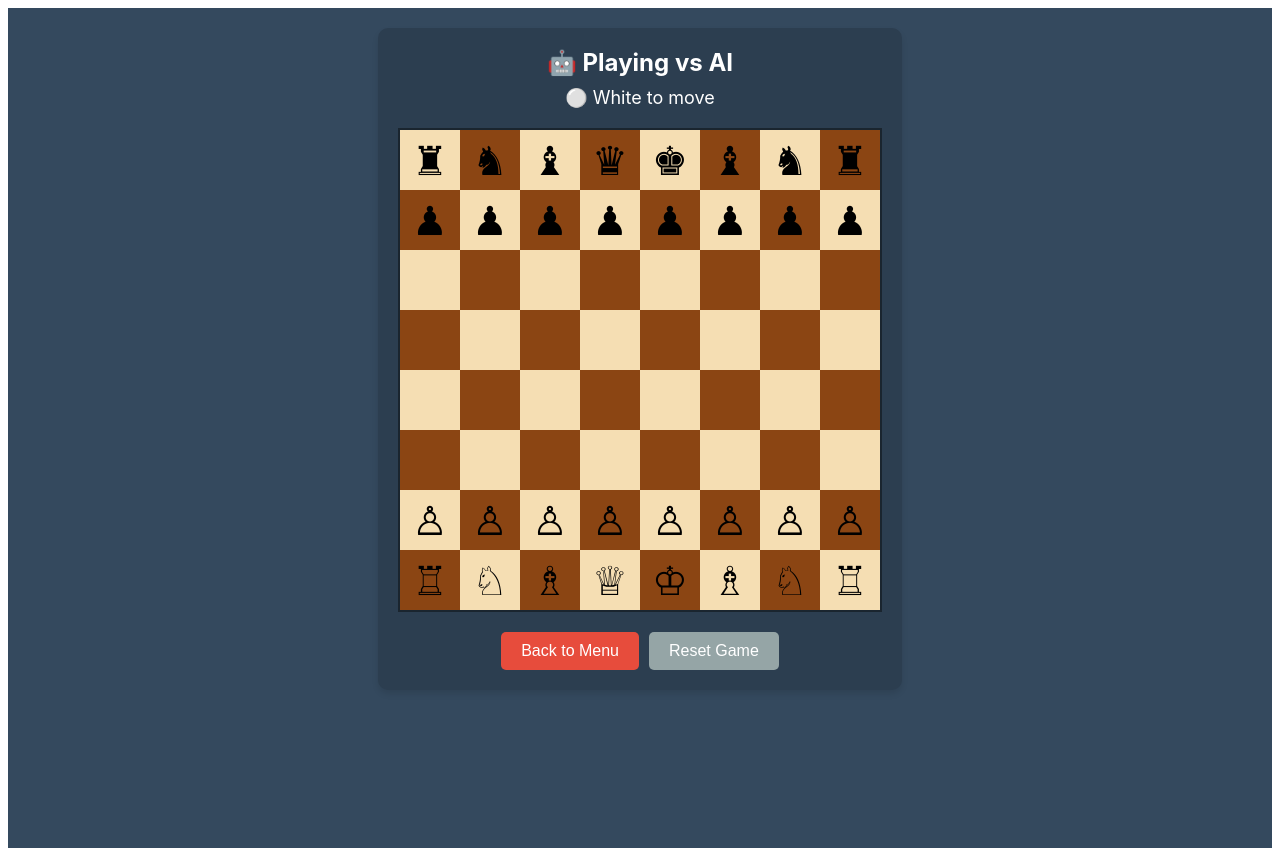
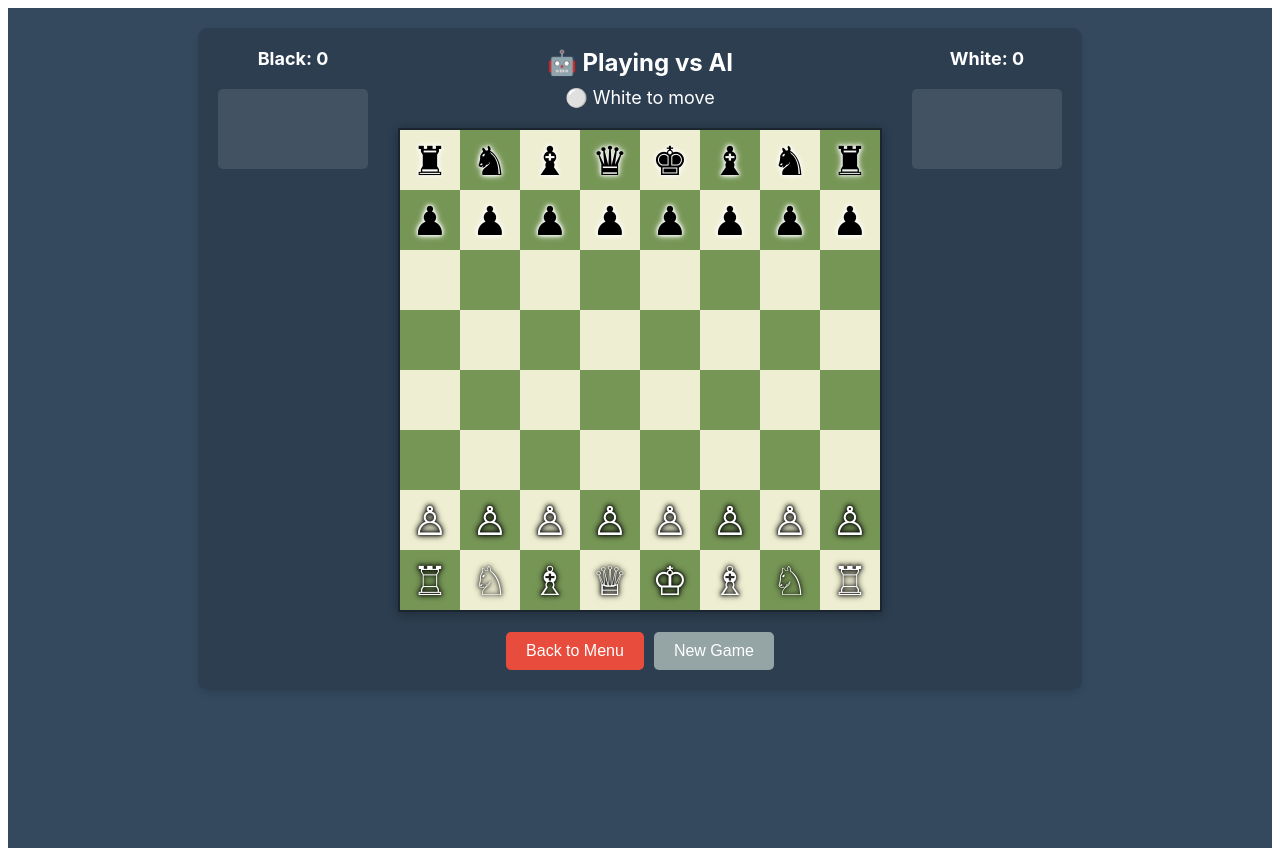
Before and after one commit to 4sourabhshukla/telegram-chess, a React (Vite) app: page / in a window 1280 px wide. Both pictures are taken after a click on the button "🤖 Play vs AI". Built offline with nearby package versions, Linux system fonts and the light colour scheme.

Commit message:
Fixed bugs

```diff
--- a/src/App.tsx
+++ b/src/App.tsx
@@ -5,6 +5,7 @@ type PieceType = 'p' | 'n' | 'b' | 'r' | 'q' | 'k';
 type PieceColor = 'w' | 'b';
 type Piece = { type: PieceType; color: PieceColor } | null;
 type Square = { row: number; col: number };
+type Move = { from: Square; to: Square; score?: number };
 
 // Initial board setup
 const createInitialBoard = (): Piece[][] => [
@@ -30,6 +31,11 @@ const pieceSymbols: Record<string, string> = {
   'bp': '♟', 'bn': '♞', 'bb': '♝', 'br': '♜', 'bq': '♛', 'bk': '♚'
 };
 
+// Piece values for AI
+const pieceValues: Record<PieceType, number> = {
+  'p': 1, 'n': 3, 'b': 3, 'r': 5, 'q': 9, 'k': 100
+};
+
 const ChessGame: React.FC = () => {
   const [board, setBoard] = useState<Piece[][]>(createInitialBoard());
   const [selectedSquare, setSelectedSquare] = useState<Square | null>(null);
@@ -37,6 +43,13 @@ const ChessGame: React.FC = () => {
   const [currentTurn, setCurrentTurn] = useState<PieceColor>('w');
   const [gameMode, setGameMode] = useState<'menu' | 'ai' | 'friend'>('menu');
   const [moveHistory, setMoveHistory] = useState<string[]>([]);
+  const [isInCheck, setIsInCheck] = useState(false);
+  const [gameOver, setGameOver] = useState<{ winner: PieceColor | 'draw'; reason: string } | null>(null);
+  const [capturedPieces, setCapturedPieces] = useState<{ white: Piece[], black: Piece[] }>({
+    white: [],
+    black: []
+  });
+  const [score, setScore] = useState<{ white: number, black: number }>({ white: 0, black: 0 });
 
   // Get piece symbol
   const getPieceSymbol = (piece: Piece): string => {
@@ -44,29 +57,60 @@ const ChessGame: React.FC = () => {
     return pieceSymbols[`${piece.color}${piece.type}`] || '';
   };
 
-  // Check if path is clear (for rook, bishop, queen)
-  const isPathClear = (from: Square, to: Square, board: Piece[][]): boolean => {
-    const rowDiff = to.row - from.row;
-    const colDiff = to.col - from.col;
-    const rowStep = rowDiff === 0 ? 0 : rowDiff / Math.abs(rowDiff);
-    const colStep = colDiff === 0 ? 0 : colDiff / Math.abs(colDiff);
-
-    let currentRow = from.row + rowStep;
-    let currentCol = from.col + colStep;
-
-    while (currentRow !== to.row || currentCol !== to.col) {
-      if (board[currentRow][currentCol] !== null) {
-        return false;
+  // Find king position
+  const findKing = (board: Piece[][], color: PieceColor): Square | null => {
+    for (let row = 0; row < 8; row++) {
+      for (let col = 0; col < 8; col++) {
+        const piece = board[row][col];
+        if (piece && piece.type === 'k' && piece.color === color) {
+          return { row, col };
         }
-      currentRow += rowStep;
-      currentCol += colStep;
       }
-
-    return true;
+    }
+    return null;
   };
 
-  // Get all valid moves for a piece
-  const getValidMoves = (from: Square, board: Piece[][]): Square[] => {
+  // Check if a square is attacked by enemy
+  const isSquareAttacked = (square: Square, byColor: PieceColor, board: Piece[][]): boolean => {
+    for (let row = 0; row < 8; row++) {
+      for (let col = 0; col < 8; col++) {
+        const piece = board[row][col];
+        if (piece && piece.color === byColor) {
+          const moves = getPossibleMovesWithoutCheckValidation({ row, col }, board);
+          if (moves.some(move => move.row === square.row && move.col === square.col)) {
+            return true;
+          }
+        }
+      }
+    }
+    return false;
+  };
+
+  // Check if king is in check
+  const isKingInCheck = (color: PieceColor, board: Piece[][]): boolean => {
+    const kingPos = findKing(board, color);
+    if (!kingPos) return false;
+    return isSquareAttacked(kingPos, color === 'w' ? 'b' : 'w', board);
+  };
+
+  // Simulate a move and check if it leaves king in check
+  const wouldMoveLeaveKingInCheck = (from: Square, to: Square, board: Piece[][]): boolean => {
+    const piece = board[from.row][from.col];
+    if (!piece) return true;
+
+    // Create a copy of the board
+    const testBoard = board.map(row => [...row]);
+
+    // Make the move
+    testBoard[to.row][to.col] = piece;
+    testBoard[from.row][from.col] = null;
+
+    // Check if king is in check after the move
+    return isKingInCheck(piece.color, testBoard);
+  };
+
+  // Get possible moves without check validation (used for attack detection)
+  const getPossibleMovesWithoutCheckValidation = (from: Square, board: Piece[][]): Square[] => {
     const piece = board[from.row][from.col];
     if (!piece) return [];
 
@@ -184,18 +228,82 @@ const ChessGame: React.FC = () => {
     return moves;
   };
 
+  // Get valid moves (with check validation)
+  const getValidMoves = (from: Square, board: Piece[][]): Square[] => {
+    const possibleMoves = getPossibleMovesWithoutCheckValidation(from, board);
+
+    // Filter out moves that would leave king in check
+    return possibleMoves.filter(to => !wouldMoveLeaveKingInCheck(from, to, board));
+  };
+
+  // Check if player has any legal moves
+  const hasLegalMoves = (color: PieceColor, board: Piece[][]): boolean => {
+    for (let row = 0; row < 8; row++) {
+      for (let col = 0; col < 8; col++) {
+        const piece = board[row][col];
+        if (piece && piece.color === color) {
+          const moves = getValidMoves({ row, col }, board);
+          if (moves.length > 0) return true;
+        }
+      }
+    }
+    return false;
+  };
+
+  // Check for checkmate or stalemate
+  const checkGameOver = (board: Piece[][], currentTurn: PieceColor) => {
+    const inCheck = isKingInCheck(currentTurn, board);
+    const hasLegalMove = hasLegalMoves(currentTurn, board);
+
+    if (!hasLegalMove) {
+      if (inCheck) {
+        // Checkmate
+        setGameOver({
+          winner: currentTurn === 'w' ? 'b' : 'w',
+          reason: 'Checkmate!'
+        });
+      } else {
+        // Stalemate
+        setGameOver({
+          winner: 'draw',
+          reason: 'Stalemate - Draw!'
+        });
+      }
+    }
+  };
+
   // Make a move
   const makeMove = (from: Square, to: Square) => {
     const newBoard = board.map(row => [...row]);
     const piece = newBoard[from.row][from.col];
     const capturedPiece = newBoard[to.row][to.col];
 
+    // Safety check
+    if (!piece) return;
+
+    // Track captured piece
+    if (capturedPiece) {
+      const capturedBy = piece.color;
+      const capturedKey = capturedBy === 'w' ? 'white' : 'black';
+      setCapturedPieces(prev => ({
+        ...prev,
+        [capturedKey]: [...prev[capturedKey], capturedPiece]
+      }));
+
+      // Update score
+      const points = pieceValues[capturedPiece.type];
+      setScore(prev => ({
+        ...prev,
+        [capturedKey]: prev[capturedKey] + points
+      }));
+    }
+
     // Move the piece
     newBoard[to.row][to.col] = piece;
     newBoard[from.row][from.col] = null;
 
     // Pawn promotion
-    if (piece?.type === 'p') {
+    if (piece.type === 'p') {
       if ((piece.color === 'w' && to.row === 0) || (piece.color === 'b' && to.row === 7)) {
         newBoard[to.row][to.col] = { type: 'q', color: piece.color };
       }
@@ -203,17 +311,104 @@ const ChessGame: React.FC = () => {
 
     // Update state
     setBoard(newBoard);
-    setCurrentTurn(currentTurn === 'w' ? 'b' : 'w');
+    const nextTurn = currentTurn === 'w' ? 'b' : 'w';
+    setCurrentTurn(nextTurn);
     setSelectedSquare(null);
     setPossibleMoves([]);
 
+    // Check if next player is in check
+    setIsInCheck(isKingInCheck(nextTurn, newBoard));
+
+    // Check for game over
+    checkGameOver(newBoard, nextTurn);
+
     // Add to move history
-    const moveNotation = `${piece?.type}${capturedPiece ? 'x' : ''}${String.fromCharCode(97 + to.col)}${8 - to.row}`;
+    const moveNotation = `${piece.type}${capturedPiece ? 'x' : ''}${String.fromCharCode(97 + to.col)}${8 - to.row}`;
     setMoveHistory([...moveHistory, moveNotation]);
+  };
+
+  // Evaluate board position for AI
+  const evaluateBoard = (board: Piece[][]): number => {
+    let score = 0;
+
+    for (let row = 0; row < 8; row++) {
+      for (let col = 0; col < 8; col++) {
+        const piece = board[row][col];
+        if (piece) {
+          const value = pieceValues[piece.type];
+          score += piece.color === 'b' ? value : -value;
+        }
+      }
+    }
+
+    return score;
+  };
+
+  // Get best move for AI
+  const getBestMove = (board: Piece[][]): Move | null => {
+    const moves: Move[] = [];
+
+    // Generate all possible moves
+    for (let row = 0; row < 8; row++) {
+      for (let col = 0; col < 8; col++) {
+        const piece = board[row][col];
+        if (piece && piece.color === 'b') {
+          const validMoves = getValidMoves({ row, col }, board);
+          validMoves.forEach(to => {
+            moves.push({ from: { row, col }, to });
+          });
+        }
+      }
+    }
+
+    if (moves.length === 0) return null;
+
+    // Evaluate each move
+    moves.forEach(move => {
+      const testBoard = board.map(row => [...row]);
+      const capturedPiece = testBoard[move.to.row][move.to.col];
+
+      // Make the move on test board
+      testBoard[move.to.row][move.to.col] = testBoard[move.from.row][move.from.col];
+      testBoard[move.from.row][move.from.col] = null;
+
+      // Calculate score
+      let score = evaluateBoard(testBoard);
+
+      // Bonus for captures
+      if (capturedPiece) {
+        score += pieceValues[capturedPiece.type] * 10;
+      }
+
+      // Bonus for checking the enemy king
+      if (isKingInCheck('w', testBoard)) {
+        score += 50;
+      }
+
+      // Penalty if our piece can be captured
+      if (isSquareAttacked(move.to, 'w', testBoard)) {
+        const ourPiece = board[move.from.row][move.from.col];
+        if (ourPiece) {
+          score -= pieceValues[ourPiece.type] * 5;
+        }
+      }
+
+      move.score = score;
+    });
+
+    // Sort moves by score and pick one of the best
+    moves.sort((a, b) => (b.score || 0) - (a.score || 0));
+    const bestScore = moves[0].score;
+    const bestMoves = moves.filter(m => m.score === bestScore);
+
+    // Return random best move for variety
+    return bestMoves[Math.floor(Math.random() * bestMoves.length)];
   };
 
   // Handle square click
   const handleSquareClick = (row: number, col: number) => {
+    if (gameOver) return;
+
     // If there's a selected piece
     if (selectedSquare) {
       const isValidMove = possibleMoves.some(move => move.row === row && move.col === col);
@@ -243,33 +438,17 @@ const ChessGame: React.FC = () => {
 
   // AI move
   useEffect(() => {
-    if (gameMode === 'ai' && currentTurn === 'b') {
+    if (gameMode === 'ai' && currentTurn === 'b' && !gameOver) {
       const timer = setTimeout(() => {
-        // Find all black pieces
-        const blackPieces: Square[] = [];
-        board.forEach((row, rowIndex) => {
-          row.forEach((piece, colIndex) => {
-            if (piece && piece.color === 'b') {
-              blackPieces.push({ row: rowIndex, col: colIndex });
-            }
-          });
-        });
-
-        // Find a piece with valid moves
-        const shuffled = [...blackPieces].sort(() => Math.random() - 0.5);
-        for (const pieceSquare of shuffled) {
-          const moves = getValidMoves(pieceSquare, board);
-          if (moves.length > 0) {
-            const randomMove = moves[Math.floor(Math.random() * moves.length)];
-            makeMove(pieceSquare, randomMove);
-            break;
-          }
+        const bestMove = getBestMove(board);
+        if (bestMove) {
+          makeMove(bestMove.from, bestMove.to);
         }
       }, 500);
 
       return () => clearTimeout(timer);
     }
-  }, [currentTurn, gameMode, board]);
+  }, [currentTurn, gameMode, board, gameOver]);
 
   // Reset game
   const resetGame = () => {
@@ -278,6 +457,10 @@ const ChessGame: React.FC = () => {
     setSelectedSquare(null);
     setPossibleMoves([]);
     setMoveHistory([]);
+    setIsInCheck(false);
+    setGameOver(null);
+    setCapturedPieces({ white: [], black: [] });
+    setScore({ white: 0, black: 0 });
   };
 
   // Start new game
@@ -292,6 +475,7 @@ const ChessGame: React.FC = () => {
     const isLight = (row + col) % 2 === 0;
     const isSelected = selectedSquare?.row === row && selectedSquare?.col === col;
     const isPossibleMove = possibleMoves.some(move => move.row === row && move.col === col);
+    const kingSquare = piece?.type === 'k' && piece.color === currentTurn && isInCheck;
 
     return (
       <div
@@ -300,18 +484,25 @@ const ChessGame: React.FC = () => {
         style={{
           width: '60px',
           height: '60px',
-          backgroundColor: isLight ? '#F5DEB3' : '#8B4513',
+          backgroundColor: kingSquare ? '#FF6B6B' : (isLight ? '#EEEED2' : '#769656'),
           display: 'flex',
           alignItems: 'center',
           justifyContent: 'center',
           cursor: 'pointer',
           position: 'relative',
-          outline: isSelected ? '3px solid #4169E1' : 'none',
+          outline: isSelected ? '3px solid #F7F769' : 'none',
           outlineOffset: '-3px'
         }}
       >
         {piece && (
-          <span style={{ fontSize: '40px', userSelect: 'none' }}>
+          <span style={{
+            fontSize: '40px',
+            userSelect: 'none',
+            color: piece.color === 'w' ? '#FFFFFF' : '#000000',
+            textShadow: piece.color === 'w'
+              ? '0 0 3px #000, 0 0 5px #000, 0 0 7px #000'
+              : '0 0 3px #FFF, 0 0 5px #FFF, 0 0 7px #FFF'
+          }}>
             {getPieceSymbol(piece)}
           </span>
         )}
@@ -321,10 +512,10 @@ const ChessGame: React.FC = () => {
               position: 'absolute',
               width: piece ? '100%' : '20px',
               height: piece ? '100%' : '20px',
-              backgroundColor: piece ? 'transparent' : '#32CD32',
-              border: piece ? '3px solid #32CD32' : 'none',
+              backgroundColor: piece ? 'transparent' : 'rgba(0, 0, 0, 0.3)',
+              border: piece ? '3px solid #F7F769' : 'none',
               borderRadius: piece ? '0' : '50%',
-              opacity: 0.7,
+              opacity: 0.9,
               pointerEvents: 'none'
             }}
           />
@@ -396,8 +587,49 @@ const ChessGame: React.FC = () => {
         backgroundColor: '#2C3E50',
         padding: '20px',
         borderRadius: '10px',
-        boxShadow: '0 4px 6px rgba(0, 0, 0, 0.1)'
+        boxShadow: '0 4px 6px rgba(0, 0, 0, 0.1)',
+        display: 'flex',
+        gap: '30px'
       }}>
+        {/* Left side - Captured by Black */}
+        <div style={{
+          minWidth: '150px',
+          color: 'white',
+          display: 'flex',
+          flexDirection: 'column',
+          gap: '10px'
+        }}>
+          <div style={{
+            fontSize: '18px',
+            fontWeight: 'bold',
+            marginBottom: '10px',
+            textAlign: 'center'
+          }}>
+            Black: {score.black}
+          </div>
+          <div style={{
+            display: 'flex',
+            flexWrap: 'wrap',
+            gap: '2px',
+            minHeight: '60px',
+            padding: '10px',
+            backgroundColor: 'rgba(255, 255, 255, 0.1)',
+            borderRadius: '5px'
+          }}>
+            {capturedPieces.black.map((piece, index) => (
+              <span key={index} style={{
+                fontSize: '30px',
+                color: '#FFFFFF',
+                textShadow: '0 0 3px #000'
+              }}>
+                {getPieceSymbol(piece)}
+              </span>
+            ))}
+          </div>
+        </div>
+
+        {/* Center - Board and controls */}
+        <div>
           {/* Header */}
           <div style={{
             color: 'white',
@@ -409,15 +641,34 @@ const ChessGame: React.FC = () => {
             </h2>
             <div style={{ fontSize: '18px' }}>
               {currentTurn === 'w' ? '⚪ White' : '⚫ Black'} to move
+              {isInCheck && <span style={{ color: '#FF6B6B', marginLeft: '10px' }}>CHECK!</span>}
             </div>
           </div>
+
+          {/* Game Over Message */}
+          {gameOver && (
+            <div style={{
+              backgroundColor: gameOver.winner === 'draw' ? '#F39C12' : '#27AE60',
+              color: 'white',
+              padding: '15px',
+              borderRadius: '5px',
+              marginBottom: '20px',
+              textAlign: 'center',
+              fontSize: '20px',
+              fontWeight: 'bold'
+            }}>
+              {gameOver.reason}
+              {gameOver.winner !== 'draw' && ` ${gameOver.winner === 'w' ? 'White' : 'Black'} wins!`}
+            </div>
+          )}
 
           {/* Chess board */}
           <div style={{
             display: 'grid',
             gridTemplateColumns: 'repeat(8, 60px)',
             gap: '0',
-          border: '2px solid #1A252F'
+            border: '2px solid #1A252F',
+            boxShadow: '0 2px 10px rgba(0, 0, 0, 0.3)'
           }}>
             {board.map((row, rowIndex) =>
               row.map((_, colIndex) => renderSquare(rowIndex, colIndex))
@@ -453,8 +704,46 @@ const ChessGame: React.FC = () => {
                 cursor: 'pointer'
               }}
             >
-            Reset Game
+              New Game
             </button>
+          </div>
+        </div>
+
+        {/* Right side - Captured by White */}
+        <div style={{
+          minWidth: '150px',
+          color: 'white',
+          display: 'flex',
+          flexDirection: 'column',
+          gap: '10px'
+        }}>
+          <div style={{
+            fontSize: '18px',
+            fontWeight: 'bold',
+            marginBottom: '10px',
+            textAlign: 'center'
+          }}>
+            White: {score.white}
+          </div>
+          <div style={{
+            display: 'flex',
+            flexWrap: 'wrap',
+            gap: '2px',
+            minHeight: '60px',
+            padding: '10px',
+            backgroundColor: 'rgba(255, 255, 255, 0.1)',
+            borderRadius: '5px'
+          }}>
+            {capturedPieces.white.map((piece, index) => (
+              <span key={index} style={{
+                fontSize: '30px',
+                color: '#000000',
+                textShadow: '0 0 3px #FFF'
+              }}>
+                {getPieceSymbol(piece)}
+              </span>
+            ))}
+          </div>
         </div>
       </div>
     </div>
```
Lines whose indentation alone changed are shown as unchanged.
